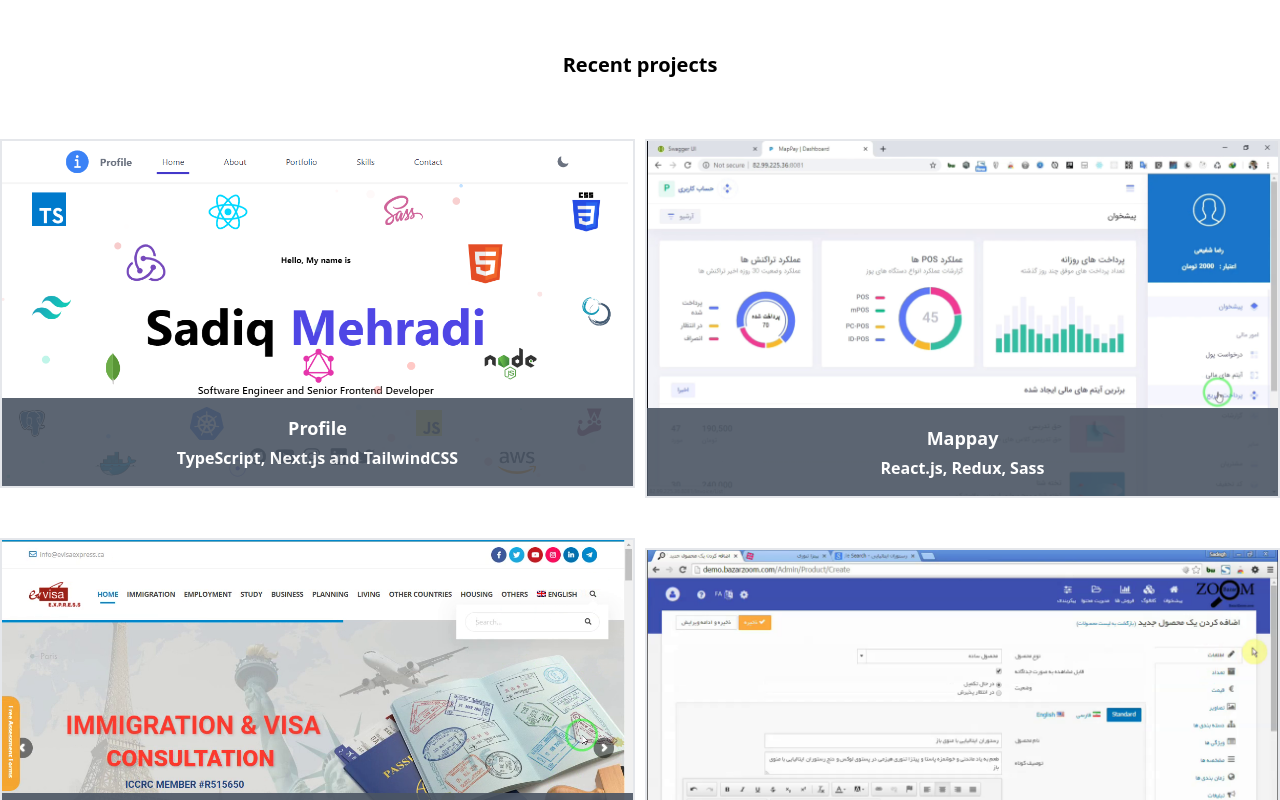
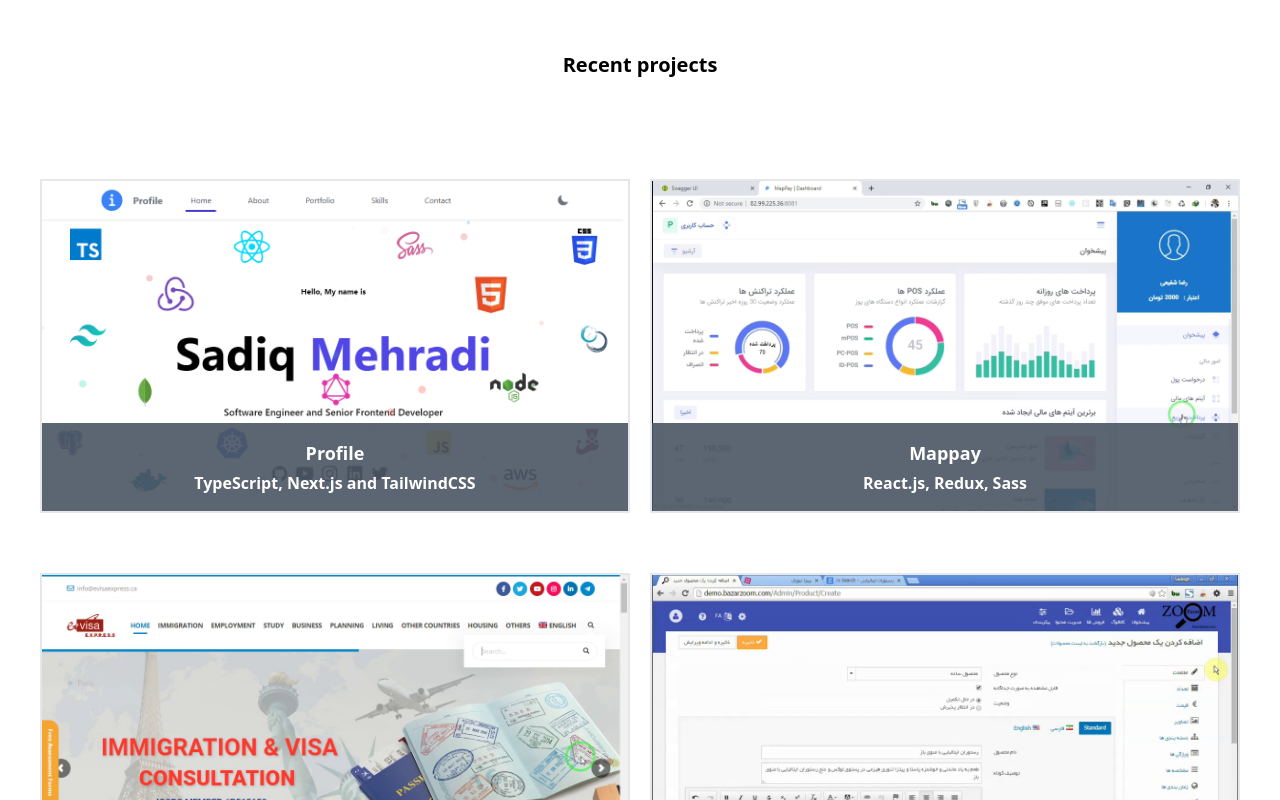
Before and after one commit to mehradi-github/ref-portfolio, a Next.js app: page / in a window 1280 px wide. Shown: the part 1500-2300 px from the top of the page. Built offline with nearby package versions, Linux system fonts and the light colour scheme; a web font is replaced by a local one.

Commit message:
Replaceing react-responsive-masonry with grid

```diff
--- a/components/Portfolio/index.tsx
+++ b/components/Portfolio/index.tsx
@@ -1,5 +1,4 @@
 import React, { FC, useState } from "react";
-import Masonry, { ResponsiveMasonry } from "react-responsive-masonry";
 import ModalVideo from "react-modal-video";
 import "node_modules/react-modal-video/scss/modal-video.scss";
 import PortfolioItem from "./PortfolioItem";
@@ -21,8 +20,7 @@ const Portfolio: FC<P> = ({ sctionRef }) => {
           Recent projects
         </h1>
         <div className="container mx-auto">
-          <ResponsiveMasonry columnsCountBreakPoints={{ 350: 1, 900: 2 }}>
-            <Masonry gutter="10px">
+          <div className="grid  sm:grid-cols-1   md:grid-cols-2 p-10 gap-5">
             {[
               {
                 title: "Profile",
@@ -139,8 +137,7 @@ const Portfolio: FC<P> = ({ sctionRef }) => {
                 clickPlay={() => setUrlVideo(v.videoUrl)}
               />
             ))}
-            </Masonry>
-          </ResponsiveMasonry>
+          </div>
         </div>
       </div>
     </section>
--- a/package.json
+++ b/package.json
@@ -23,7 +23,6 @@
     "react-dom": "18.2.0",
     "react-icons": "^4.8.0",
     "react-modal-video": "^1.2.10",
-    "react-responsive-masonry": "^2.1.7",
     "react-tsparticles": "^2.9.3",
     "swiper": "^9.1.1",
     "tsparticles": "^2.9.3",
@@ -31,7 +30,6 @@
   },
   "devDependencies": {
     "@types/react-modal-video": "^1.2.0",
-    "@types/react-responsive-masonry": "^2.1.0",
     "autoprefixer": "^10.4.13",
     "postcss": "^8.4.21",
     "sass": "^1.58.3",
```
Also changed, not shown: 1 other file (tests, documents, lock files or other folders). Lines whose indentation alone changed are shown as unchanged.
